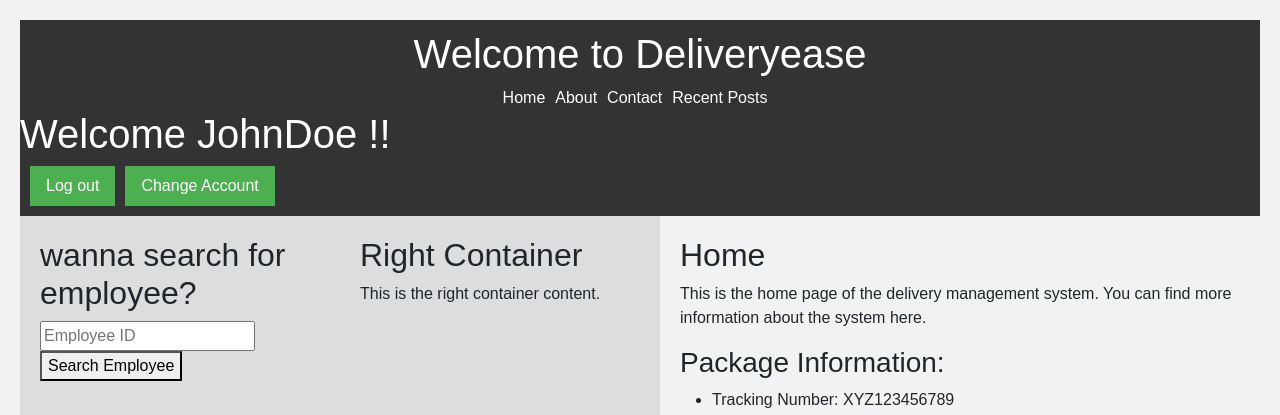
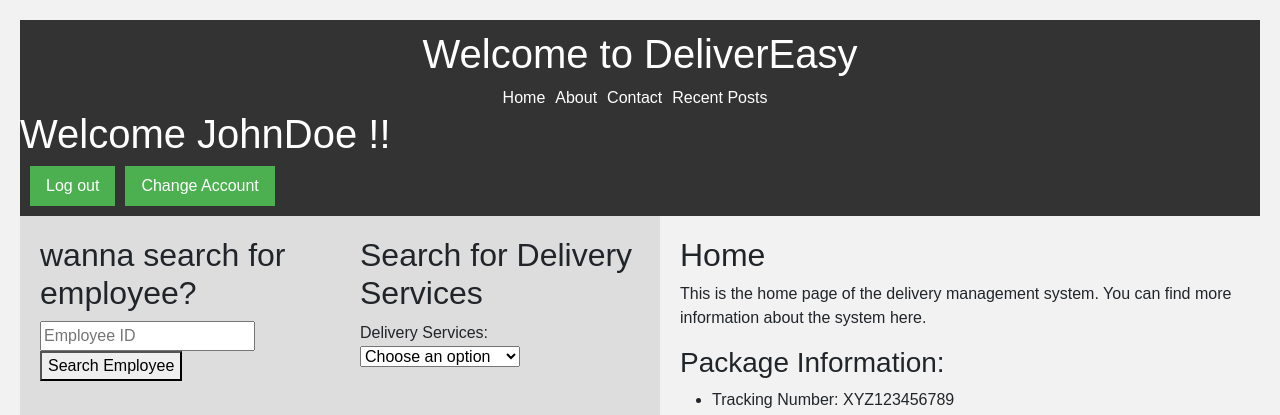
Before and after one commit to Tanmayee2/Deliver-IT, a React (Create React App) app: page /LandingPage in a window 1280 px wide. Shown: the top 415 px of the page. Built offline with nearby package versions, Linux system fonts and the light colour scheme.

Commit message:
delivery services search

```diff
--- a/src/pages/LandingPage/LandingPage.js
+++ b/src/pages/LandingPage/LandingPage.js
@@ -36,7 +36,7 @@ function LandingPage() {
   return (
     <div className="homepage">
       <header>
-        <h1>Welcome to Deliveryease</h1>
+        <h1>Welcome to DeliverEasy</h1>
         <nav>
           <ul>
             <li><ScrollLink to="home" smooth={true} duration={500}>Home</ScrollLink></li>
@@ -68,8 +68,15 @@ function LandingPage() {
           </div>
         </aside>
         <aside className="right-container">
-          <h2>Right Container</h2>
-          <p>This is the right container content.</p>
+          <h2>Search for Delivery Services</h2>
+            <label for ="delivery-services">Delivery Services: </label>
+              <select name ="delivery-services" id="delivery-services">
+                <option value="standard">Choose an option</option>
+                <option value="standard">Standard Delivery</option>
+                <option value="standard">Express Delivery</option>
+                <option value="standard">Same-Day Delivery</option>
+                <option value="standard">Custom Delivery</option>
+              </select>
           {/* Add whatever content you need here */}
         </aside>
 
```
